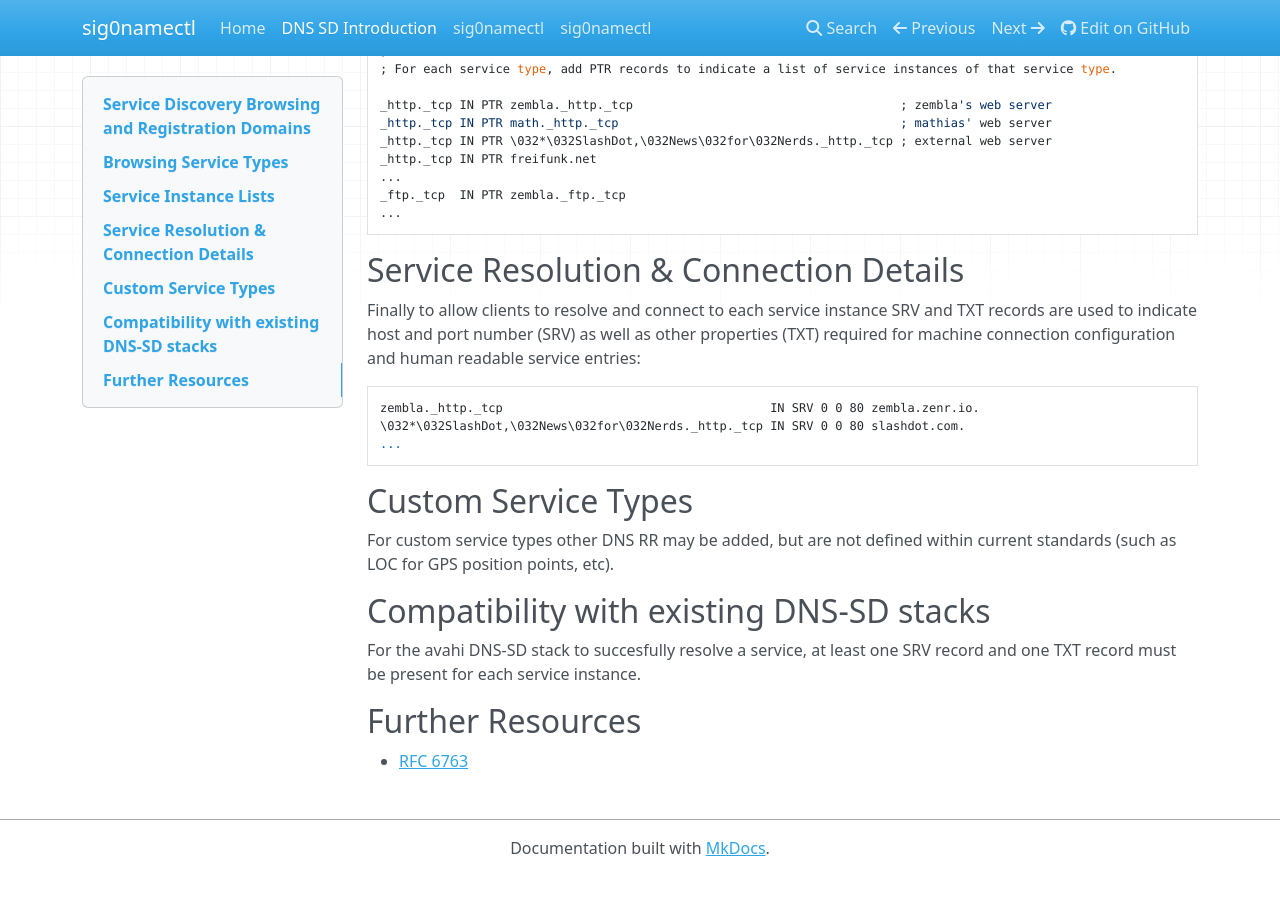
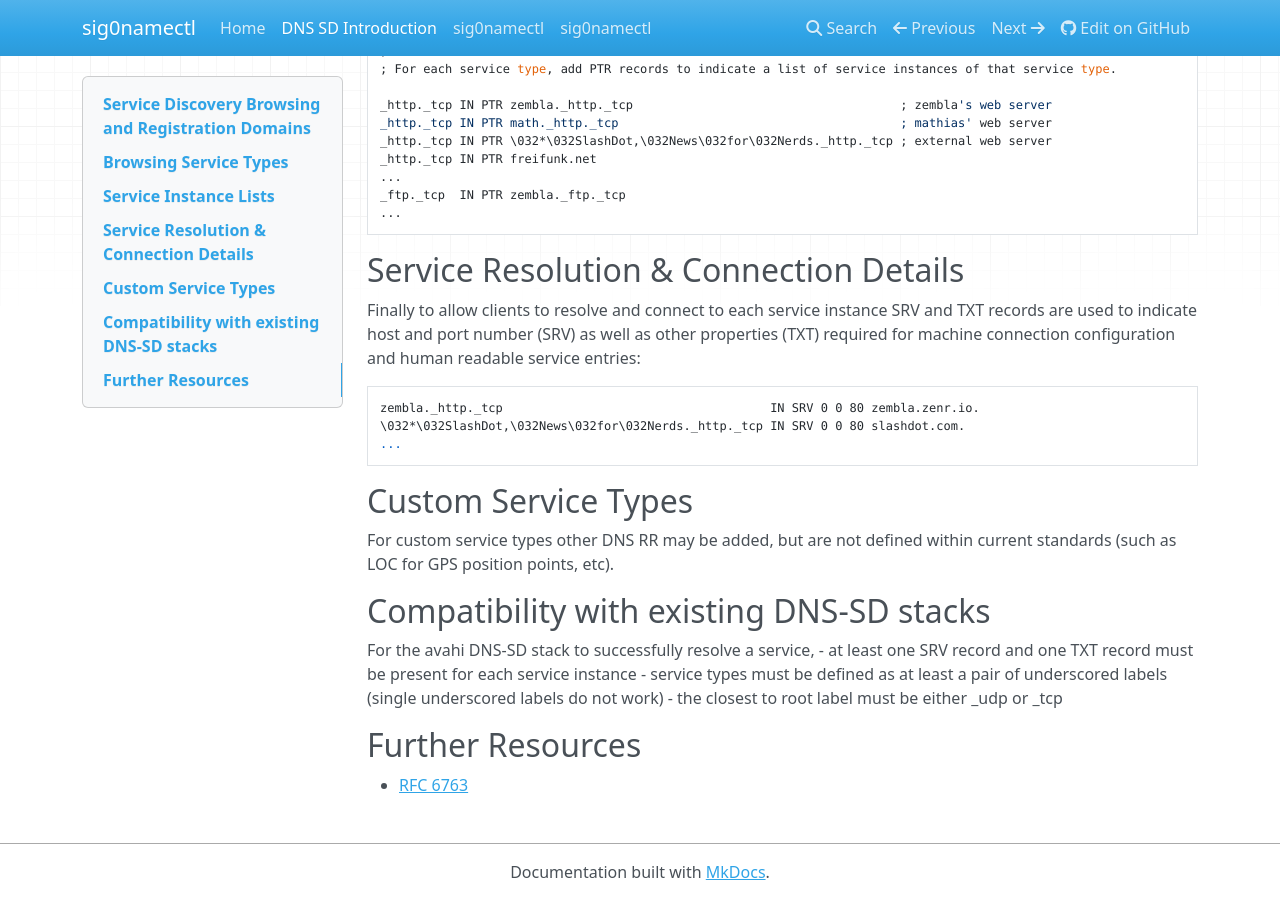
Before and after one commit to NetworkCommons/sig0namectl, an MkDocs documentation site: the page built from docs/DNS-SD Introduction.md, in a window 1280 px wide and 900 px high, scrolled down 726 px. Built offline with MkDocs 1.6.1, drawn with Linux system fonts in a browser that asks for light colours; nearby versions of some CDN libraries; before the commit the page ends 1602 px from its top, so only the background shows below that.

Commit message:
improves DNS-SD documentation

```diff
--- a/docs/DNS-SD Introduction.md
+++ b/docs/DNS-SD Introduction.md
@@ -64,7 +64,10 @@ For custom service types other DNS RR may be added, but are not defined within c
 
 ## Compatibility with existing DNS-SD stacks
 
-For the avahi DNS-SD stack to succesfully resolve a service, at least one SRV record and one TXT record must be present for each service instance.
+For the avahi DNS-SD stack to successfully resolve a service,
+    - at least one SRV record and one TXT record must be present for each service instance
+    - service types must be defined as at least a pair of underscored labels (single underscored labels do not work)
+    - the closest to root label must be either \_udp or \_tcp
 
 ## Further Resources
 
```
